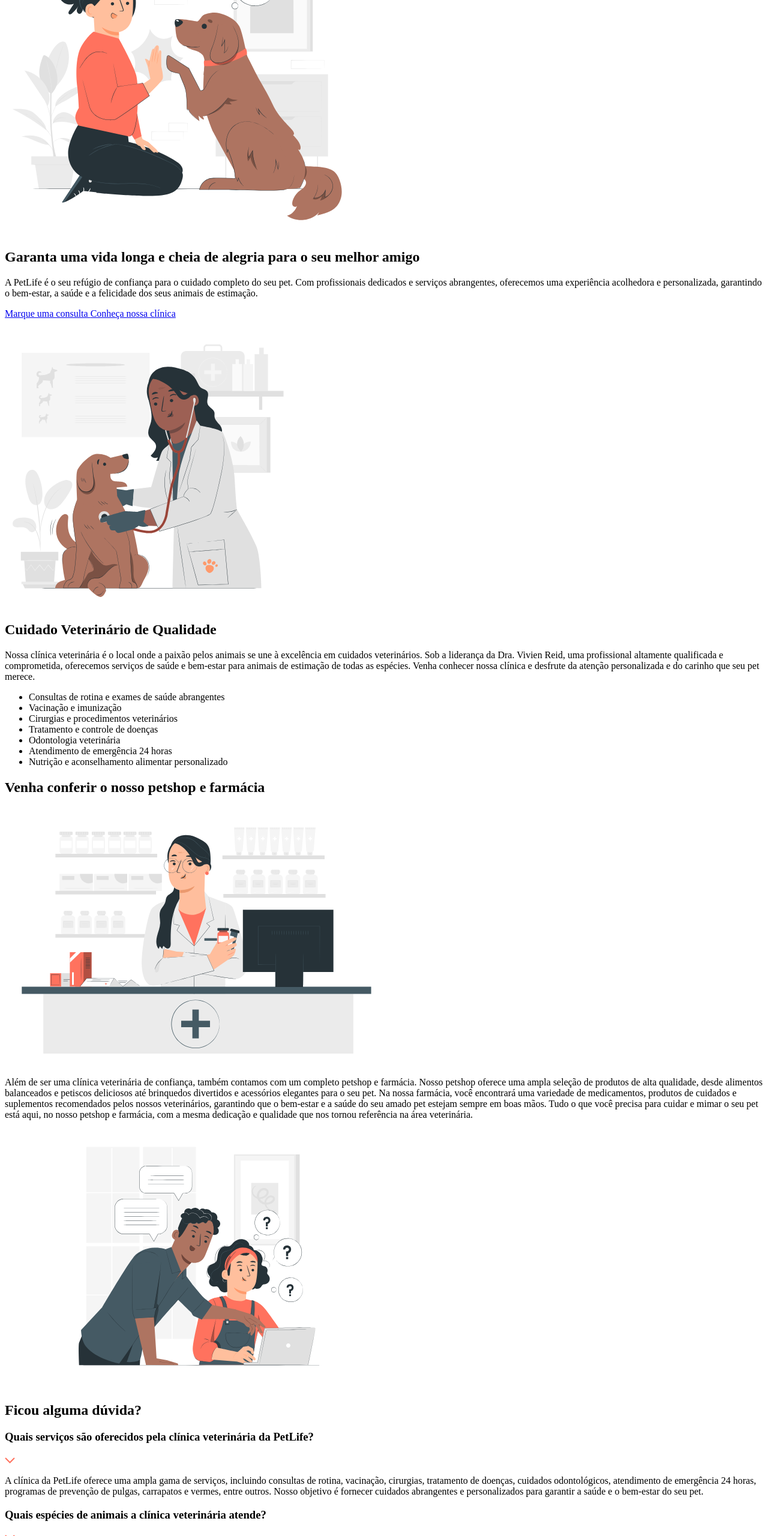
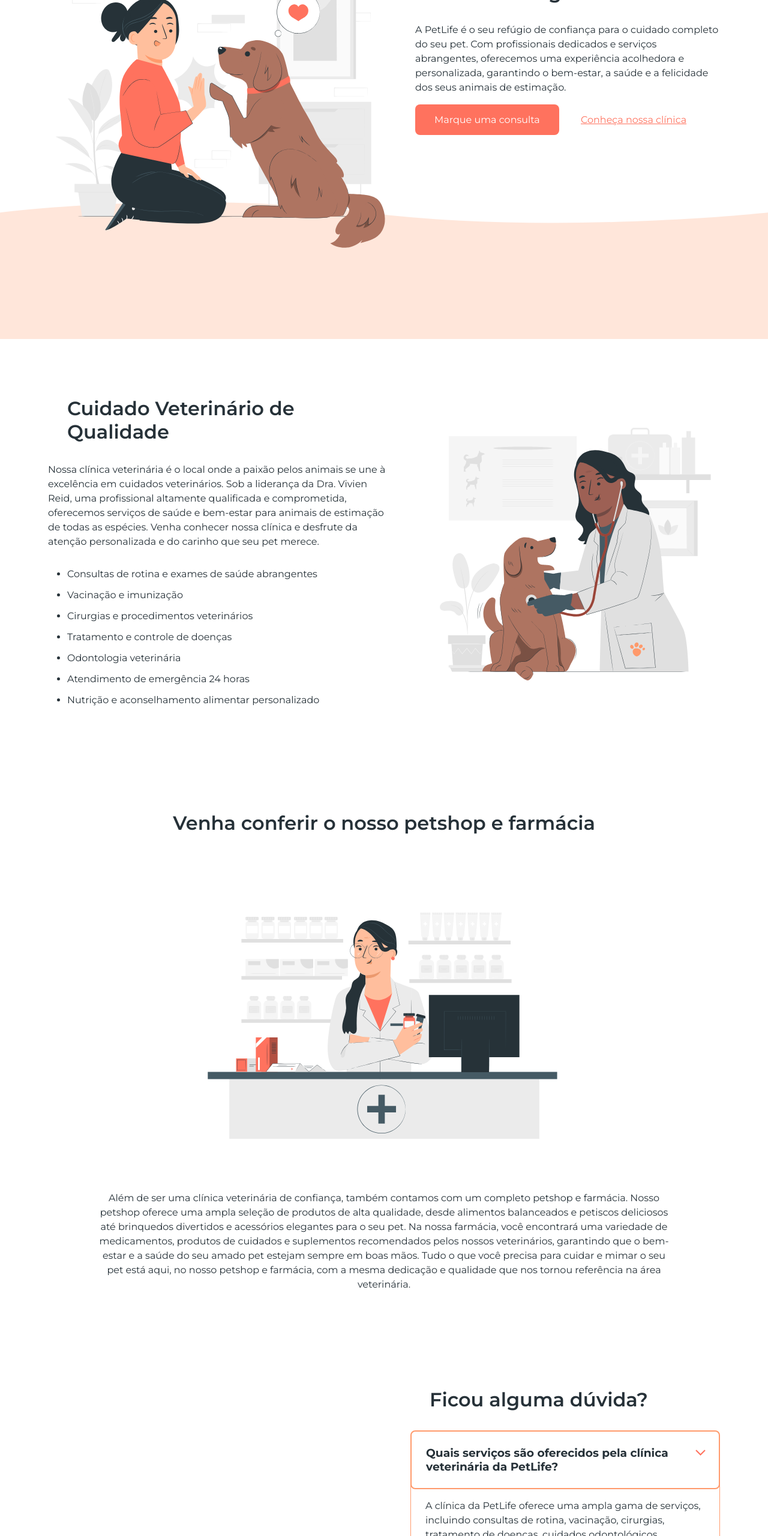
Before and after one commit to Lean-Antoni87/PetLife, a plain HTML site: page index.html in a window 1280 px wide. Shown: the part 240-2800 px from the top of the page at 60% size. Drawn offline with Linux system fonts and the light colour scheme.

Commit message:
Acrescentando o CSS

```diff
--- a/index.html
+++ b/index.html
@@ -4,11 +4,18 @@
     <meta charset="UTF-8">
     <meta name="viewport" content="width=device-width, initial-scale=1.0">
     <title>Pet Life Veterinária</title>
+    <link rel="stylesheet" href="style.css">
+
+    <!-- Os links abaixo buscam as fontes diretamente do site do Google -->
+    <link rel="preconnect" href="https://fonts.googleapis.com">
+    <link rel="preconnect" href="https://fonts.gstatic.com" crossorigin>
+    <link href="https://fonts.googleapis.com/css2?family=Montserrat:ital,wght@0,100..900;1,100..900&display=swap" rel="stylesheet">
+    <!--  -->
 </head>
 <body>
     <header>    <!-- HEADER é o cabeçalho da pagina-->
         <a href="index.html">
-           <img src="imagens svg/logo.svg" alt="logo petlife">
+           <img src="imagens svg/logo-white.svg" alt="logo petlife">
         </a>
 
         <nav>
@@ -30,30 +37,20 @@
 
             <div>
                 <h1>Garanta uma vida longa e cheia de alegria para o seu melhor amigo</h1>
-                <p>
+                <p class="paragrafo">
                     A PetLife é o seu refúgio de confiança para o cuidado completo do seu pet. Com profissionais dedicados e serviços abrangentes, oferecemos uma experiência acolhedora e personalizada, garantindo o bem-estar, a saúde e a felicidade dos seus animais de estimação.
                 </p>
-                <a
-                    href="https://wa.me/5543999041830"
-                    target="_blank">Marque uma consulta
-                </a>
-                <a
-                    href="#clinica">Conheça nossa clínica</a>
+                <a class="botao" href="https://wa.me/5543999041830" target="_blank">Marque uma consulta</a>
+                <a class="botao-transparente" href="#clinica">Conheça nossa clínica</a>
             </div>
+
+            <img class="absolute" src="imagens svg/shape.svg" alt="">
         </section>
 
         <section id="clinica">
-            <img
-                src="imagens svg/clinic-img.svg"
-                alt="imagem clinica"
-                width="480px"
-                height="480px"
-                loading="lazy"/>
-                <!-- loading é um atributo que ajuda na hr de carregar o conteudo, mais devagar (lazy) ou mais rapido (eager) -->
-
             <div>
                 <h2>Cuidado Veterinário de Qualidade</h2>
-                <p>
+                <p class="paragrafo">
                     Nossa clínica veterinária é o local onde a paixão pelos animais se une à excelência em cuidados veterinários. Sob a liderança da Dra. Vivien Reid, uma profissional altamente qualificada e comprometida, oferecemos serviços de saúde e bem-estar para animais de estimação de todas as espécies. Venha conhecer nossa clínica e desfrute da atenção personalizada e do carinho que seu pet merece.
                 </p>
 
@@ -68,6 +65,13 @@
                 </ul>
             </div>
 
+            <img
+                src="imagens svg/clinic-img.svg"
+                alt="imagem clinica"
+                width="480px"
+                height="480px"
+                loading="lazy"/>
+                <!-- loading é um atributo que ajuda na hr de carregar o conteudo, mais devagar (lazy) ou mais rapido (eager) -->
 
         </section>
 
@@ -80,7 +84,7 @@
                 height="430"
                 loading="lazy"/>
             <div>
-                <p>
+                <p class="paragrafo">
                     Além de ser uma clínica veterinária de confiança, também contamos com um completo petshop e farmácia. Nosso petshop oferece uma ampla seleção de produtos de alta qualidade, desde alimentos balanceados e petiscos deliciosos até brinquedos divertidos e acessórios elegantes para o seu pet. Na nossa farmácia, você encontrará uma variedade de medicamentos, produtos de cuidados e suplementos recomendados pelos nossos veterinários, garantindo que o bem-estar e a saúde do seu amado pet estejam sempre em boas mãos. Tudo o que você precisa para cuidar e mimar o seu pet está aqui, no nosso petshop e farmácia, com a mesma dedicação e qualidade que nos tornou referência na área veterinária.
                 </p>
         </div>
@@ -88,48 +92,51 @@
 
         <section id="duvidas">
             <img
-                src="imagens svg/faq-img.svg" alt="imagem duvida"
-                width="645"
-                height="430"
-                 loading="lazy"/>
-            <div>
+                src="imagens svg/faq-img.svg"
+                alt="imagem duvida"
+                width="540"
+                height="540"
+                loading="lazy"/>
+
+            <div class="duvida">
                 <h2>Ficou alguma dúvida?</h2>
-                <div>
+
+                <div class="duvida">
                     <h3>Quais serviços são oferecidos pela clínica veterinária da PetLife?</h3>
                     <img
                         src="imagens svg/arrow-down.svg"
                         alt="seta"/>
-                    <p>
+                    <p class="paragrafo">
                         A clínica da PetLife oferece uma ampla gama de serviços, incluindo consultas de rotina, vacinação, cirurgias, tratamento de doenças, cuidados odontológicos, atendimento de emergência 24 horas, programas de prevenção de pulgas, carrapatos e vermes, entre outros. Nosso objetivo é fornecer cuidados abrangentes e personalizados para garantir a saúde e o bem-estar do seu pet.
                     </p>
                 </div>
 
-                <div>
+                <div class="duvida">
                     <h3>Quais espécies de animais a clínica veterinária atende?</h3>
                     <img
                         src="imagens svg/arrow-down.svg"
                         alt="seta"/>
-                    <p>
+                    <p class="paragrafo">
                         A clínica veterinaria da Petlife atende animais de estimação de todas as espécies, incluindo cães, gatos, pássaros, roedores e répeteis. nossos profissionais possuem conhecimento e experiência para cuidar de diferentes tipos de animais, oferecendo um atendimento especializado e dedicado a cada um deles.
                     </p>
                 </div>
 
-                <div>
+                <div class="duvida">
                     <h3>A clínica veterinária da PetLife possui serviços de emergência?</h3>
                     <img
                         src="imagens svg/arrow-down.svg"
                         alt="seta"/>
-                    <p>
+                    <p class="paragrafo">
                         Sim, a clínica veterinária da Petlife oferece serviços de emergência 24 horas. Se o seu animal de estimação precisar de atendimento veterinário imediato fora do horário de expediente, nossa equipe está pronta para ajudar, fornecendo cuidados urgentes e tratamento adequado para garantir o bem-estar do seu pet.
                     </p>
                 </div>
 
-                <div>
+                <div class="duvida">
                     <h3>A clínica oferece serviços de banho e tosa?</h3>
                     <img
                         src="imagens svg/arrow-down.svg"
                         alt="seta"/>
-                    <p>
+                    <p class="paragrafo">
                         Sim, a clínica veterinária da PetLife oferece serviços profissionais de banho e tosa. Nossa equipe de profissionais experientes garante que seu pet receva cuidados adequados, usando produtos de alta qualidade e técnicas seguras. o banho e tosa ajudam a manter a higiene, a saúde da pele e pelagem do seu pet, além proporcionar uma experiência relaxante e agradável para eles.
                     </p>
                 </div>
@@ -148,7 +155,7 @@
         </div>
 
         <div>
-            <strong>Links rápidos</strong>
+            <strong class="titulo">Links rápidos</strong>
             <nav>
                 <a href="#inicio">Início</a>
                 <a href="#clinica">Clínica</a>
@@ -158,7 +165,7 @@
         </div>
 
         <div>
-           <strong>Encontre-nos</strong>
+           <strong class="titulo">Encontre-nos</strong>
            <p>WhatsApp: <a href="https://wa.me/5543999041830" target="_blank">(43) 99904-1830</a></p>
 
            <p>Email: <a href="mailto:contato@petlife.com.br" target="_blank">contato@petlife.com.br</a></p>
@@ -167,7 +174,7 @@
         </div>
     </footer>
 
-    <div>
+    <div id="copyright">
         Desenvolvido por <a href="https://github.com/Lean-Antoni87" target="_blank">@Lean Antoni</a> na trilha Start na Programação da OneBitCode
     </div>
 </body>
--- /dev/null
+++ b/style.css
@@ -0,0 +1,174 @@
+/*Asterisco é usado para aplicar stylos em todos os elementos da pagina*/
+* {
+   box-sizing: border-box;
+   font-family: 'Montserrat',sans-serif;
+   margin: 0;
+   padding: 0;
+}
+/* corpo da pagina */
+body {
+   color:#263138;
+}
+
+/*cabeçalho*/
+header {
+   background-color: #ff9a6c;
+   display: flex;
+   align-items: center;
+   justify-content: space-between;
+   padding: 24px 80px 24px 80px;
+}
+/* mudando o link de um lugar especifico dentro de header.  */
+header nav a{
+   color: #ffffff;
+   font-weight: 600;
+   padding: 32px;
+   text-decoration: none;
+}
+
+#inicio {
+   display: flex;
+   align-items: start;
+   gap: 32px;
+   /* top, direita, baixo, esquerda */
+   padding: 24px 80px 128px 80px;
+   position: relative;
+}
+
+h1,
+h2 {
+   font-weight: 600;
+   font-size: 32px;
+   margin: 32px;
+}
+
+.paragrafo{
+   line-height: 150%;
+   margin-bottom: 32px;
+}
+
+.botao {
+   background-color: #ff725e;
+   border-radius: 8px;
+   color: #ffffff;
+   /* vertical e horizontal */
+   padding: 16px 32px ;
+   text-decoration: none;
+}
+
+.botao-transparente {
+   background-color: transparent;
+   color: #ff725e;
+   padding: 16px 32px;
+   text-underline-offset: inherit;
+}
+
+.absolute {
+   position: absolute;
+   bottom: 0;
+   left: 0;
+   width: 100%;
+   z-index: -10;
+}
+
+#clinica {
+   display: flex;
+   align-items: center;
+   gap: 64px;
+   padding: 64px 80px;
+}
+
+#clinica li {
+   margin-bottom: 16px;
+   margin-left: 32px;
+}
+
+#farmacia {
+   padding: 64px 80px;
+   text-align: center;
+}
+
+#farmacia img {
+   margin: 64px auto;
+}
+
+#farmacia .paragrafo {
+   max-width: 950px;
+   margin: 0 auto;
+}
+
+#duvidas {
+   display: flex;
+   align-items: center;
+   gap:  64px;
+   padding: 64px 80px;
+}
+
+.duvida {
+   position: relative;
+}
+
+.duvida h3 {
+   border: 2px solid #ff9a6c;
+   border-radius: 8px;
+   cursor: pointer;
+   padding: 24px;
+}
+
+.duvida img {
+   position: absolute;
+   top: 32px;
+   right: 24px;
+}
+
+.duvida .paragrafo{
+   border-right: 1px solid #ff9a6c;
+   border-bottom: 1px solid #ff9a6c;
+   border-left: 1px solid #ff9a6c;
+   border-radius: 0 0 8px 8px;
+   margin-top: -8px;
+   padding: 24px;
+}
+
+footer {
+   background-color: rgba(255,152,108,0.25);
+   display: flex;
+   justify-content: space-between;
+   gap: 80px;
+   padding: 64px 80px;
+}
+
+footer img,
+footer .titulo {
+   display: block;
+   font-weight: 600px;
+   margin-bottom: 24px;
+}
+
+footer nav a{
+   color: #263138;
+   display: block;
+   margin-bottom: 16px;
+   text-decoration: none;
+}
+
+footer p {
+   margin-bottom: 16px;
+   max-width: 350px;
+}
+
+footer p a {
+   color: #263138;
+   text-decoration: none;
+}
+
+#copyright {
+   background-color: #263138;
+   color: #ffffff;
+   padding: 24px;
+   text-align: center;
+}
+
+#copyright a {
+   color: #ff9a6c;
+}
```
